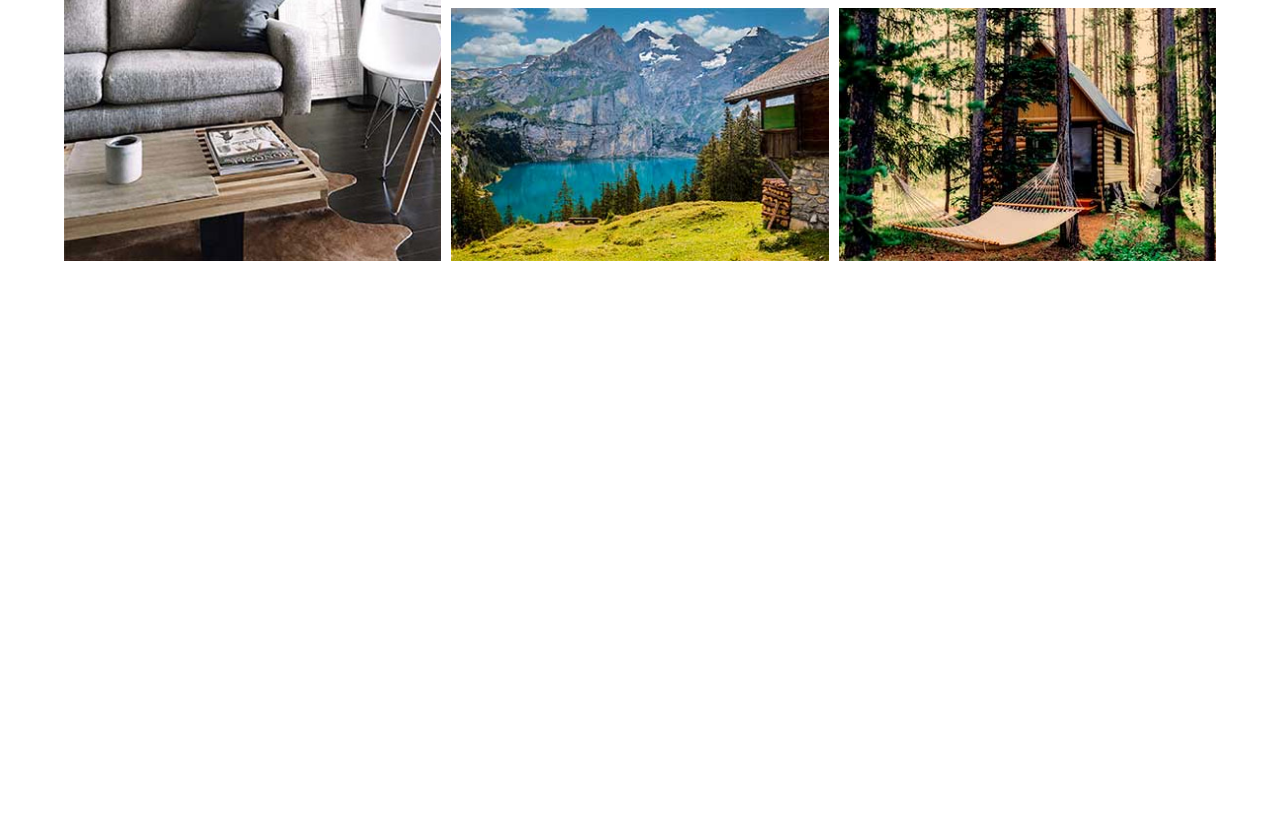
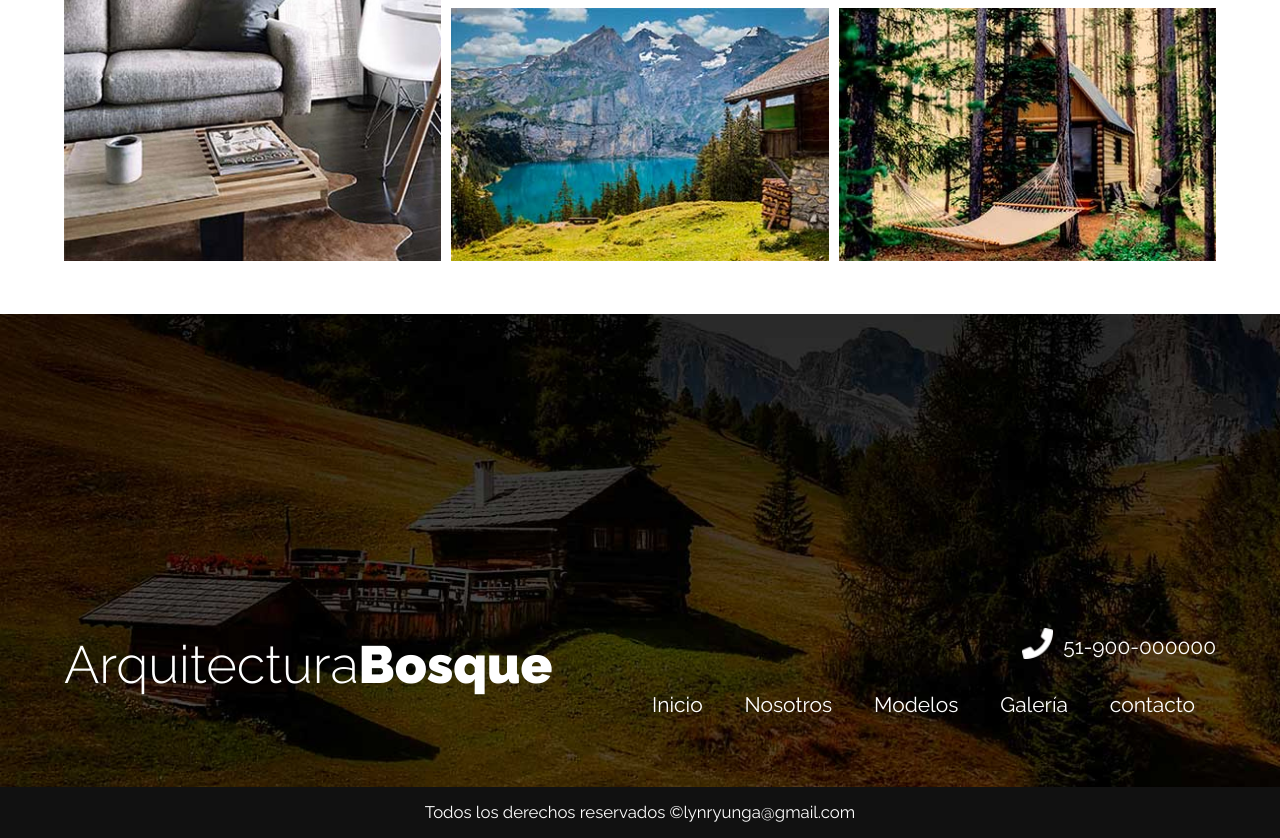
Before and after one commit to lynryunga/ArquitecturaBosque, a plain HTML site: page index.html in a window 1280 px wide. Shown: the part 3903-4741 px from the top of the page. Before the commit the page ends 4164 px from the top, so only its background shows below. Drawn offline with Linux system fonts and the light colour scheme.

Commit message:
Proyecto terminado

```diff
--- a/css/styles.css
+++ b/css/styles.css
@@ -295,3 +295,26 @@ img {
     grid-column: 2 / 3;
   }
 }
+
+/** Footer **/
+.footer {
+  height: 50rem;
+  background-image: url(../img/footer_bg.jpg);
+  background-repeat: no-repeat;
+  background-position: center center;
+  background-size: cover;
+  display: flex;
+  flex-direction: column;
+  justify-content: flex-end;
+  color: var(--blanco);
+}
+.footer a {
+  font-size: 2rem;
+  color: var(--blanco);
+}
+.copyright {
+  background-color: var(--negro);
+  text-align: center;
+  margin: 5rem 0 0 0;
+  padding: 1rem;
+}
--- a/index.html
+++ b/index.html
@@ -98,5 +98,26 @@
       </div>
     </div>
   </section>
+
+  <footer class="footer mt-5">
+    <div class="contenedor">
+      <div class="barra">
+        <div class="logo">
+          <h1 class="nombre-sitio">Arquitectura<span>Bosque</span></h1>
+        </div>
+        <div class="contacto">
+          <a class="telefono" href="tel:51-900-000000">51-900-000000</a>
+          <nav class="navegacion">
+            <a class="link" href="#">Inicio</a>
+            <a class="link" href="#">Nosotros</a>
+            <a class="link" href="#">Modelos</a>
+            <a class="link" href="#">Galería</a>
+            <a class="link" href="#">contacto</a>
+          </nav>
+        </div>
+      </div>
+    </div>
+    <p class="copyright">Todos los derechos reservados &copy;lynryunga@gmail.com</p>
+  </footer>
 </body>
 </html>
```
